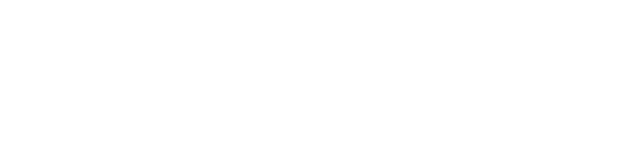
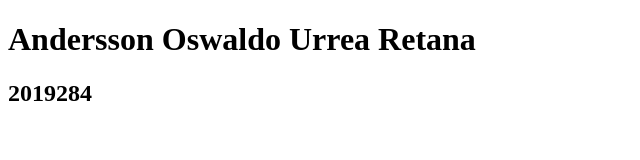
Before and after one commit to anderssonU17/IN5CM_nuevo, a plain HTML site: page Index.html in a window 1280 px wide. Shown: the whole page, without its empty margins (0-640 px from the left). Drawn offline with Linux system fonts and the light colour scheme.

Commit message:
Se agrego titulo 1 en Index.html

```diff
--- a/Index.html
+++ b/Index.html
@@ -7,6 +7,7 @@
     <title>Primer programa en git</title>
 </head>
 <body>
-
+    <h1>Andersson Oswaldo Urrea Retana</h1>
+    <h2>2019284</h2>
 </body>
 </html>
```
